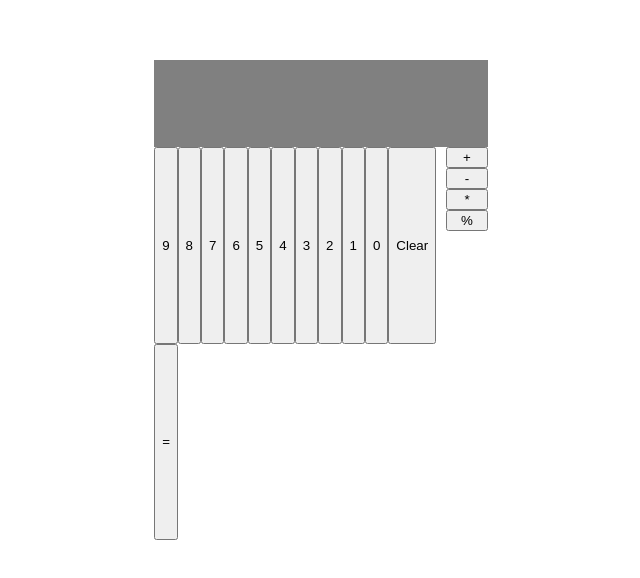
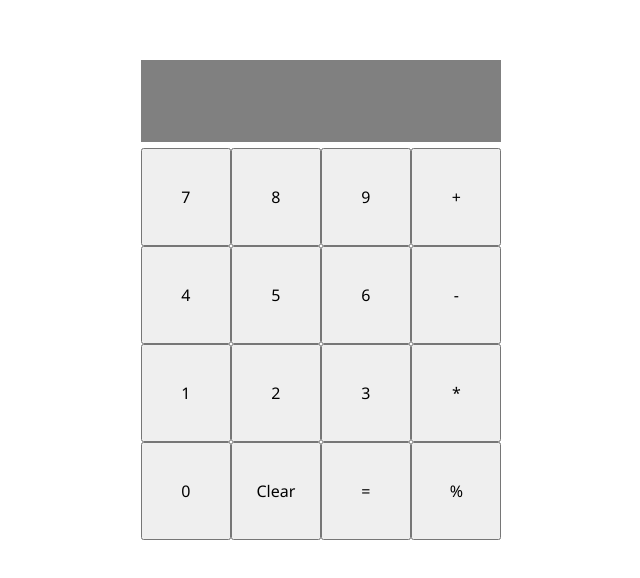
Before and after one commit to vigilancebrandon/calculator, a plain HTML site: page index.html in a window 1280 px wide. Shown: the part 108-686 px from the top of the page, without its empty margins (319-959 px from the left). Drawn offline with Linux system fonts and the light colour scheme.

Commit message:
Reorder number buttons and finish basic css

```diff
--- a/index.html
+++ b/index.html
@@ -20,9 +20,9 @@
             <button id="three-btn" class="number">3</button>
             <button id="two-btn" class="number">2</button>
             <button id="one-btn" class="number">1</button>
+            <button id="equals-btn">=</button>
+            <button id="clear-btn">Clear</button>
             <button id="zero-btn" class="number">0</button>
-            <button id="clear-btn">Clear</button>
-            <button id="equals-btn">=</button>
           </div>
           <div id="operation-buttons">
             <button>+</button>
--- a/styles.css
+++ b/styles.css
@@ -1,3 +1,8 @@
+* {
+  font-family: 'Segoe UI', Tahoma, Geneva, Verdana, sans-serif;
+  font-size: medium;
+}
+
 body {
   display: flex;
   height: 100vh;
@@ -21,6 +26,7 @@ div {
   height: 1.6em;
   background-color: grey;
   flex-grow: 0.2;
+  margin-bottom: 0.4em;
 }
 
 #main-buttons {
@@ -34,19 +40,20 @@ div {
 }
 
 #main-buttons {
-  flex-grow: 3;
   flex-wrap: wrap;
+  flex-direction: row-reverse;
+  justify-content: space-evenly;
 }
 
 #operation-buttons {
   flex-direction: column;
-  flex-grow: 1;
+  width: 25%;
 }
 
 #main-buttons > * {
-
+  min-width: 33%;
 }
 
 #operation-buttons > * {
-
+  height: 25%;
 }
```
